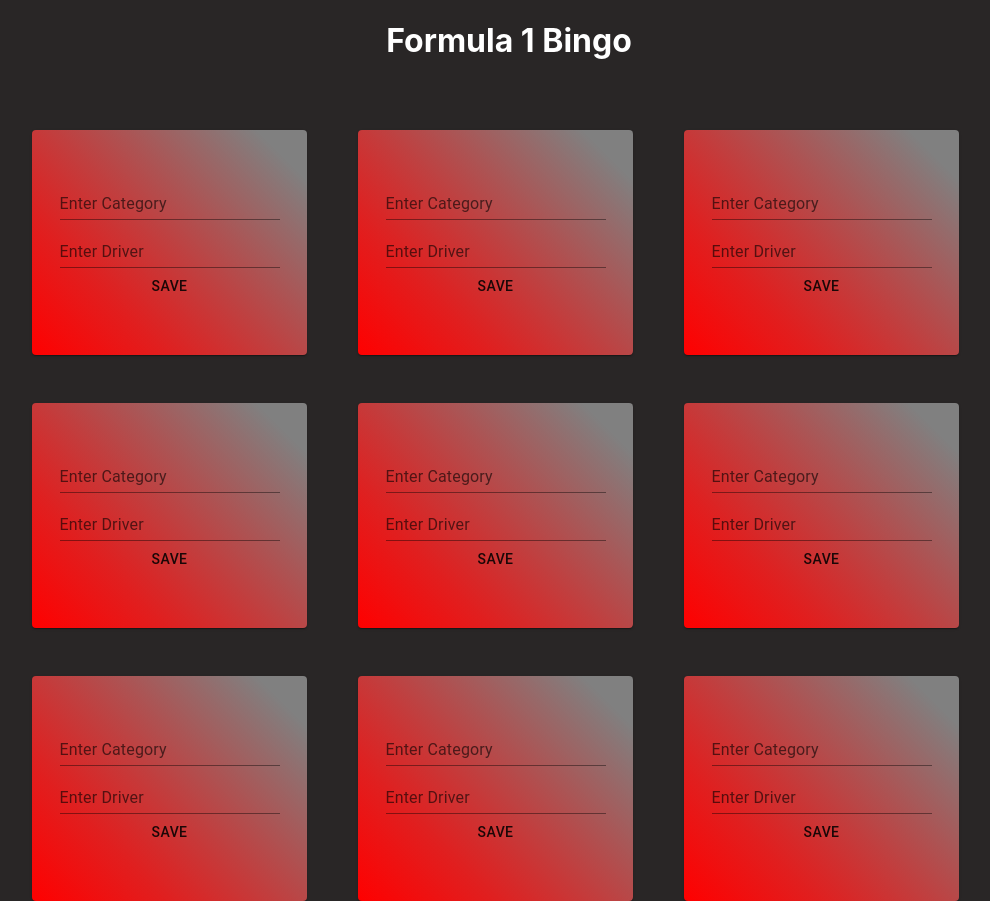
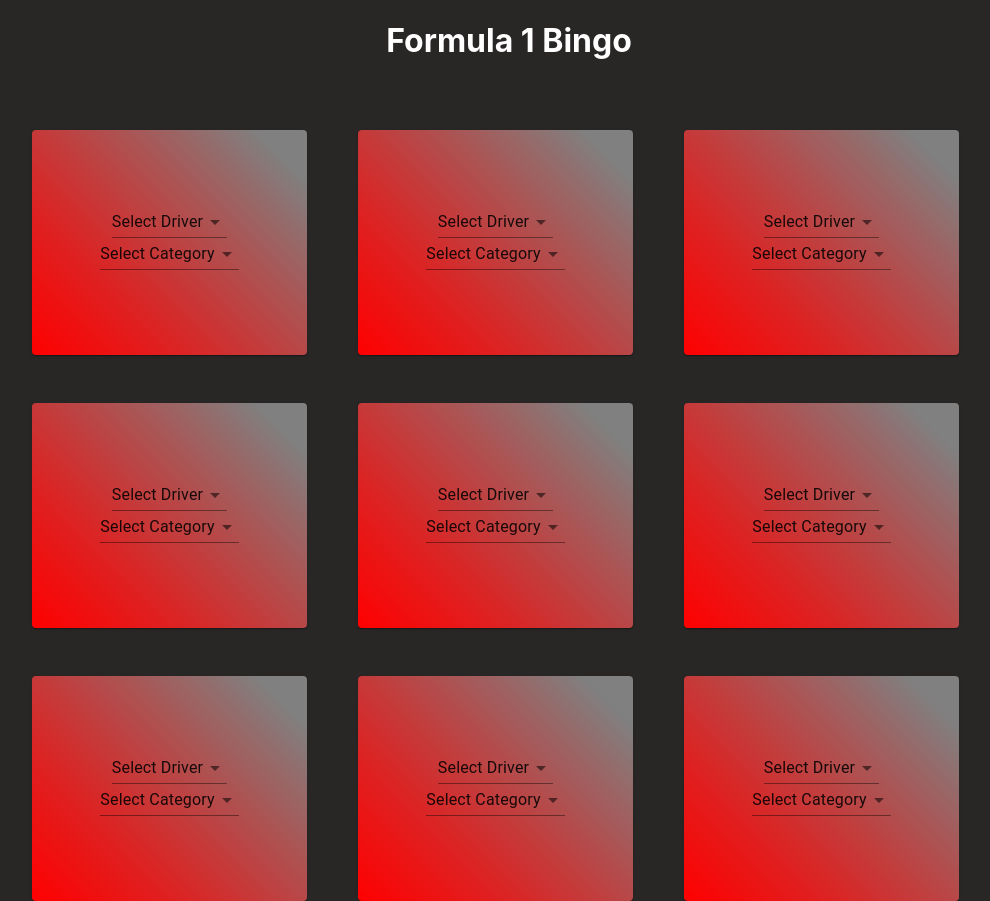
Before and after one commit to sasha-go/f1bingo, a React (Create React App) app: page / in a window 1280 px wide. Shown: the whole page, without its empty margins (131-1121 px from the left). Built offline with nearby package versions, Linux system fonts and the light colour scheme.

Commit message:
janky select options

```diff
--- a/src/App.css
+++ b/src/App.css
@@ -9,3 +9,10 @@
 html {
   background-color:rgb(41, 38, 38);
 }
+
+@media only screen and (max-width: 1110px) {
+  /* For mobile phones: */
+  [class*="col-"] {
+    width: 1000%;
+  }
+}
--- a/src/App.js
+++ b/src/App.js
@@ -1,6 +1,6 @@
 import React from 'react';
 import './App.css';
-import { Button, Card, Grid, CardContent,TextField} from '@mui/material';
+import { Button, Card, Grid, CardContent, MenuItem, TextField} from '@mui/material';
 import bingoItems from './bingoItems.json';
 import styled from 'styled-components';
 import BingoHeader from './components/bingoHeader';
@@ -29,6 +29,114 @@
   opacity: 1,
 })
 
+const selectCategoryItems = [
+  {
+    id: 0,
+    value: "Top 5",
+  },
+  {
+    id: 1,
+    value: "Midfield",
+  },
+  {
+    id: 2,
+    value: "Bottom 5",
+  },
+  {
+    id: 3,
+    value: "First or Pole",
+  },
+  {
+    id: 4,
+    value: "Second",
+  },
+  {
+    id: 5,
+    value: "Third",
+  },
+  {
+    id: 6,
+    value: "DNF",
+  },
+  {
+    id: 7,
+    value: "Beat Teammate",
+  },
+  {
+    id: 8,
+    value: "Shortest Pit Stop",
+  },
+  {
+    id: 9,
+    value: "Select Category",
+  },
+];
+
+const selectDriverItem = [
+  {
+    value: "Max Verstappen",
+  },
+  {
+    value: "Sergio Perez",
+  },
+  {
+    value: "Charles LeClerc",
+  },
+  {
+    value: "Carlos Sainz",
+  },
+  {
+    value: "George Russell",
+  },
+  {
+    value: "Lewis Hamilton",
+  },
+  {
+    value: "Pierre Gasly",
+  },
+  {
+    value: "Oscar Piastri",
+  },
+  {
+    value: "Lando Norris",
+  },
+  {
+    value: "Valtteri Bottas",
+  },
+  {
+    value: "Zhou Guanyu",
+  },
+  {
+    value: "Lance Stroll",
+  },
+  {
+    value: "Fernando Alonso",
+  },
+  {
+    value: "Kevin Magnussen",
+  },
+  {
+    value: "Nico Hulkenberg",
+  },
+  {
+    value: "Nyck De Vries",
+  },
+  {
+    value: "Yuki Tsunoda",
+  },
+  {
+    value: "Alexander Albon",
+  },
+  {
+    value: "Logan Sargeant",
+  },
+  {
+    value: "Back up driver",
+  },
+  {
+    value: "Select Driver",
+  },
+];
 class App extends React.Component {
 
   constructor(props) {
@@ -46,18 +154,18 @@
       9: false,
       10: false,
       11: false,
-      "name0": null,
-      "name1": null,
-      "name2": null,
-      "name3": null,
-      "name4": null,
-      "name5": null,
-      "name6": null,
-      "name7": null,
-      "name8": null,
-      "name9": null,
-      "name10": null,
-      "name11": null
+      "category0": "",
+      "category1": "",
+      "category2": "",
+      "category3": "",
+      "category4": "",
+      "category5": "",
+      "category6": "",
+      "category7": "",
+      "category8": "",
+      "category9": "",
+      "category10": "",
+      "category11": "",
     };
   }
 
@@ -71,13 +179,39 @@
     this.setState({[id]: false})
   }
 
+  // saveCard = e => {
+  //   e.preventDefault()
+  //   const itemId = e.currentTarget.id.slice(-1);
+  //   console.log("item:" + itemId);
+  //   const categoryId = "category" + itemId;
+  //   const driverId = "driver" + itemId;
+  //   const categoryInput = this.state[categoryId].value;
+  //   console.log("category:" + categoryId);
+  //   console.log("categoryValue:" + categoryInput);
+  //   const driverInput = document.getElementById(driverId).value;
+  //   console.log("driver:" + driverId);
+  //   console.log("driverValue:" + driverInput);
+
+
+  //   this.setState({[categoryId]: categoryInput, [driverId]: driverInput})
+  // }
   saveCard = e => {
-    const buttonId = e.currentTarget.id.slice(-1);
-    const nameId = "name" + buttonId;
-    const emailId = "email" + buttonId;
-    const nameInput = document.getElementById(nameId).value;
-    const emailInput = document.getElementById(emailId).value;
-    this.setState({[nameId]: nameInput, [emailId]: emailInput})
+    e.preventDefault()
+    const itemId = e.currentTarget.id.slice(-1);
+    console.log("item:" + itemId);
+    const categoryId = "category" + itemId;
+    const driverId = "driver" + itemId;
+    const categoryInput = this.state[categoryId];
+    const driverInput = this.state[driverId];
+    // const categoryInput = document.getElementById(driverId).value;
+    // const driverInput = document.getElementById(driverId).value;
+    console.log("category:" + categoryId);
+    console.log("categoryValue:" + categoryInput);
+    console.log("driver:" + driverId);
+    console.log("driverValue:" + driverInput);
+
+
+    this.setState({[categoryId]: categoryInput, [driverId]: driverInput})
   }
 
   bingoRow(row) {
@@ -98,6 +232,7 @@
       default:
         renderRow = rowOne;
       }
+
     return (
       <Grid container direction="row" justifyContent="center" alignItems="center" spacing={{ xs: 2, md: 3 }} columns={{ xs: 4, sm: 8, md: 12 }}>
         {Array.from(Array(6)).map((_, index) => (
@@ -106,38 +241,85 @@
         ))}
         {renderRow.map(item => {
           const id = item.id;
-          const nameId = "name" + id;
-          const emailId = "email" + id;
+          const categoryId = "category" + id;
+          const driverId = "driver" + id;
           let results;
-          let buttonText;
 
-          if (((this.state[nameId] === null || this.state[emailId] === null))) {
-            buttonText = "Save";
+          // Start Game - no categories or drivers chosen yet
+          if (((this.state[categoryId] === "" || this.state[driverId] === ""))) {
             results =
               <>
-                <body variant='body1'>{this.state[nameId]}</body>
-                <body variant="body1">{this.state[emailId]}</body>
+                <body variant="body1">{this.state[driverId]}</body>
+                <body variant='body1'>{this.state[categoryId]}</body>
               </>
 
+          // update categoryID when select item is selected
             return (
               <Grid item xs={3} key={item.id}>
                 <BingoBox id={id}>
                   <CardContent>
-                  <TextField color="warning" variant="standard" id={"name" + id} label="Enter Category"></TextField>
-                  <TextField color="warning" variant="standard" id={"email" + id} label="Enter Driver"></TextField>
-                  {results}
-                  <Button color="inherit" variant="text" id={"button" + item.id} onClick={this.saveCard}>{buttonText}</Button>
+                  <TextField
+                      color="warning"
+                      variant="standard"
+                      id={"driver" + id}
+                      select
+                      defaultValue="Select Driver"
+                    >
+                      {selectDriverItem.map((selectDriverItem) => (
+                        <MenuItem
+                          key={selectDriverItem.value}
+                          value={selectDriverItem.value}
+                          onClick={((e) => {
+                            this.setState({
+                              ["driver" + id]: selectDriverItem.value
+                            })
+                          })}
+                          >
+                          {selectDriverItem.value}
+                        </MenuItem>
+                      ))}
+                    </TextField>
+                    <TextField
+                      color="warning"
+                      variant="standard"
+                      select
+                      id={"category" + id}
+                      // helperText={"Select Category"}
+                      value={this.state["category" + id].value}
+                      defaultValue="Select Category"
+                    >
+                      {selectCategoryItems.map((selectCategoryItems) => (
+                        <MenuItem
+                          key={selectCategoryItems.value}
+                          value={selectCategoryItems.value}
+                          onClick={((e) => {
+                            this.setState({
+                              ["category" + id]: selectCategoryItems.value
+                            })
+                          })}
+                        >
+                          {selectCategoryItems.value}
+                        </MenuItem>
+                      ))}
+                    </TextField>
+                    {/* <TextField color="warning" variant="standard" id={"category" + id} label="Enter Category"></TextField> */}
+                    {/* <TextField color="warning" variant="standard" id={"driver" + id} label="Enter Driver"></TextField> */}
+                    {/* {results} */}
+                    {/* <Button color="inherit" variant="text" id={"button" + item.id} onClick={this.saveCard}>Save</Button> */}
                   </CardContent>
                 </BingoBox>
-                </Grid>
+              </Grid>
             )
-          } else {
+          } else if (this.state[categoryId] !== "" || this.state[driverId] !== "") {
+            // Categories and drivers are selected
             results =
               <>
-                <body>{this.state[nameId]}</body>
-                <body>{this.state[emailId]}</body>
+                <body>{this.state[driverId]}</body>
+                <body>{this.state[categoryId]}</body>
               </>
 
+            // Categories and drivers are selected, but bingo box has not been marked yet
+            // Player has choice to mark as complete, once this box is marked as complete
             if (this.state[id] === false) {
               return (
                 <Grid item xs={3} key={item.id}>
@@ -149,6 +331,9 @@
                 </Grid>
               )
             } else {
+
+              // Categories and drivers are selected, but bingo box has not been marked yet
+              // Player has choice to mark incomplete again, if checked off by accident
               return (
                 <Grid item xs={3} key={item.id}>
                   <CheckedBingoBox id={id} onClick={this.markInComplete}>
@@ -159,6 +344,8 @@
                 </Grid>
               )
             }
+
+          } else {
 
           }
         })
```
